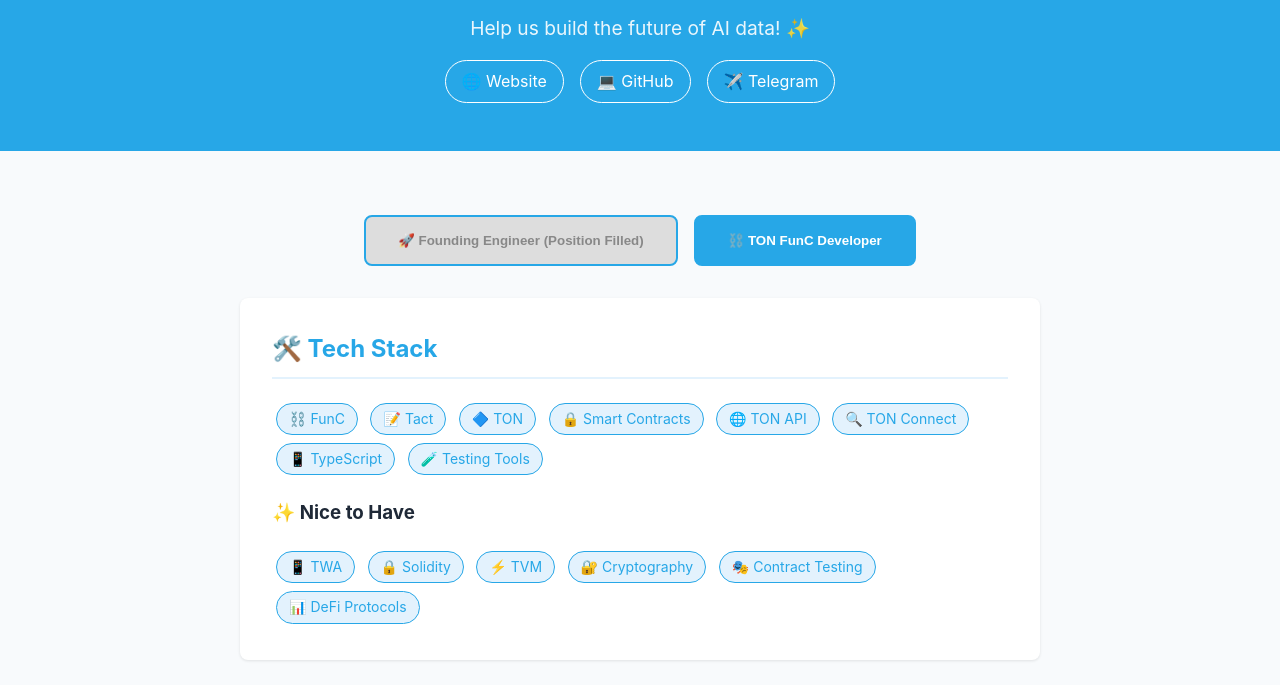
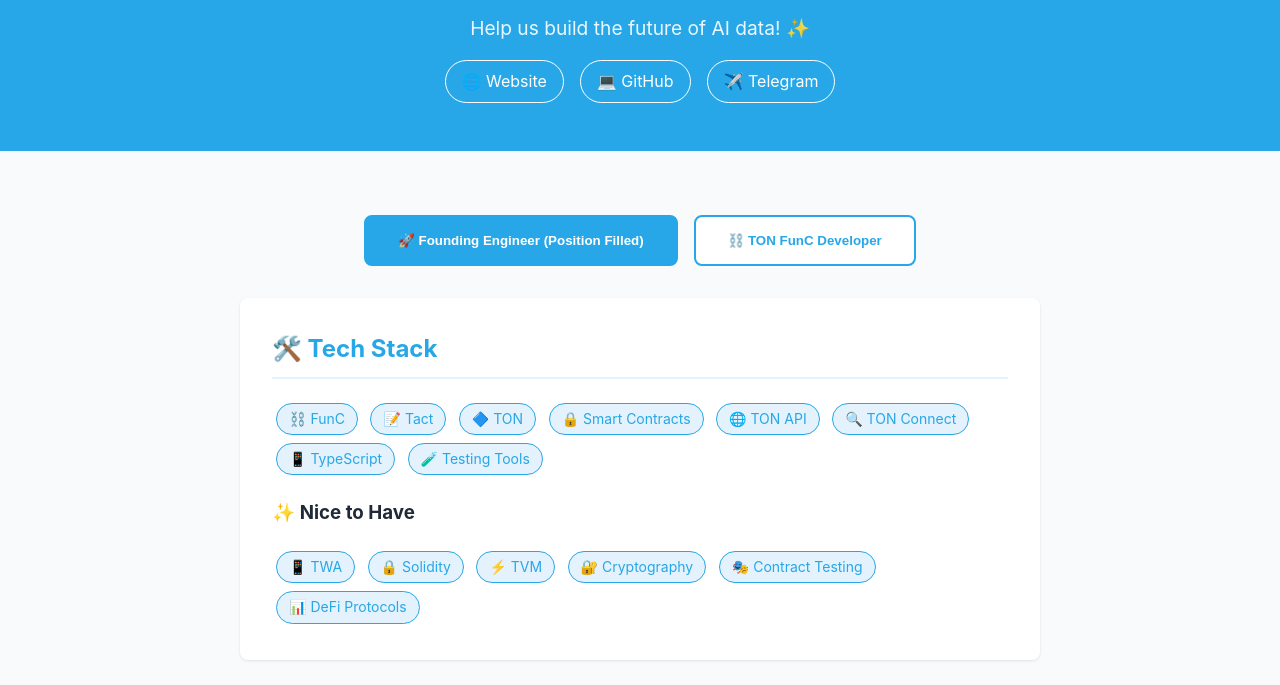
Before and after one commit to Grably-us/grably-jobs, a plain HTML site: page index.html in a window 1280 px wide. Shown: the part 115-800 px from the top of the page. Drawn offline with Linux system fonts and the light colour scheme.

Commit message:
returned vacancy

```diff
--- a/index.html
+++ b/index.html
@@ -234,7 +234,7 @@
 
     <div class="container">
         <div class="tabs">
-            <button class="tab disabled">🚀 Founding Engineer (Position Filled)</button>
+            <button class="tab">🚀 Founding Engineer (Position Filled)</button>
             <button class="tab active" onclick="showJob('func-developer')">⛓️ TON FunC Developer</button>
         </div>
 
```
